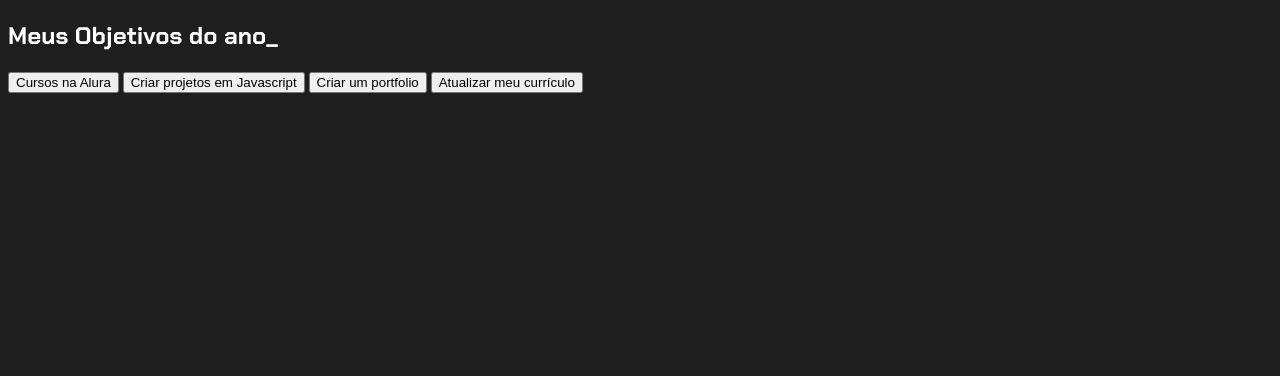
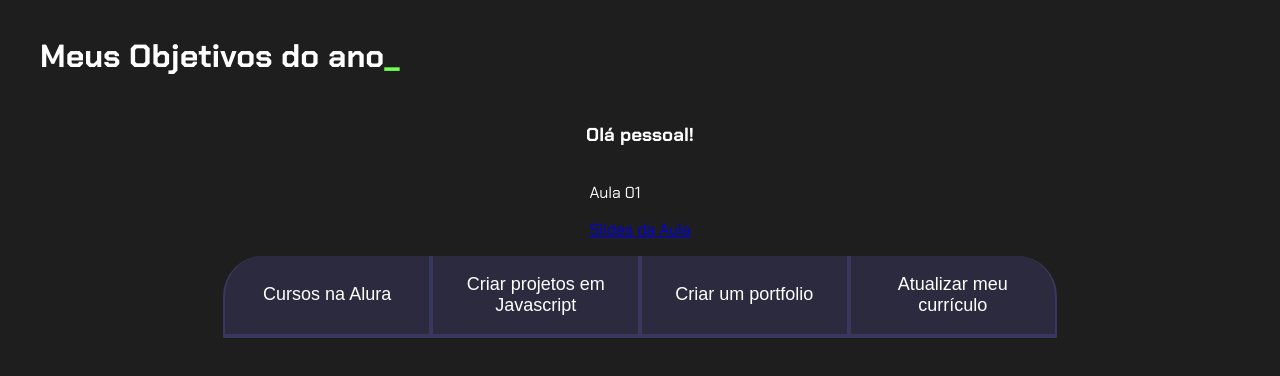
Before and after one commit to katdorneles/programa-ao2024, a plain HTML site: page index.html in a window 1280 px wide. Drawn offline with Linux system fonts and the light colour scheme.

Commit message:
Add files via upload

```diff
--- a/index.html
+++ b/index.html
@@ -10,7 +10,13 @@
 
 <body>
     <section class="conteudo-principal">
-        <h2 class="titulo-principal">Meus Objetivos do ano_</h2>
+        <h2 class="titulo-principal">Meus Objetivos do ano<span>_</span></h2>
+        <h3>Olá pessoal!</h3>
+            <div>
+                <p>Aula 01</p>
+                <a href="#"><p>Slides da Aula</p></a>
+            </div>
+        </body>
 <div class="botoes">
         <button class="botao">Cursos na Alura</button>
         <button class="botao">Criar projetos em Javascript</button>
--- a/style.css
+++ b/style.css
@@ -1,7 +1,6 @@
 @import url('https://fonts.googleapis.com/css2?family=Chakra+Petch:wght@400;700&display=swap');
 
 :root {
-    --cor-base: #ff6347;
     --cor-de-fundo: #1E1E1E;
     --verde: #6FFF57;
     --branco: #FFFFFF;
@@ -15,3 +14,61 @@ body {
     color: var(--branco);
     font-family: 'Chakra Petch', sans-serif;
 }
+
+.conteudo-principal {
+    display: flex;
+    flex-direction: column;
+    justify-content: center;
+    align-items: center;
+    max-width: 1200px;
+    width: 100%;
+    margin: 0 auto;
+}
+
+.titulo-principal {
+    text-align: left;
+    width: 100%;
+    font-size: 32px;
+}
+
+.titulo-principal span {
+    color: var(--verde);
+}
+
+.botao {
+    font-family: "Crakra Petch", sans-serif;
+    background-color: var(--botao-inativo);
+    color: var(--branco);
+    display: flex;
+    justify-content: center;
+    padding: 1em;
+    font-size: 18px;
+    align-items: center;
+    width: 100%;
+    border-bottom: 4px solid var(--botao-ativo);
+    border-left: 2px solid var(--botao-ativo);
+    border-right: 2px solid var(--botao-ativo);
+    border-top: none;
+}
+
+.botoes {
+    display: block;
+}
+
+.botao:first-child {
+    border-radius: 40px 40px 0 0;
+}
+
+@media screen and (min-width: 768px) {
+    .botoes {
+        display: flex;
+    }
+
+    .botao:first-child {
+        border-radius: 40px 0 0 0;
+    }
+
+    .botao:last-child {
+        border-radius: 0 40px 0 0;
+    }
+}
```
